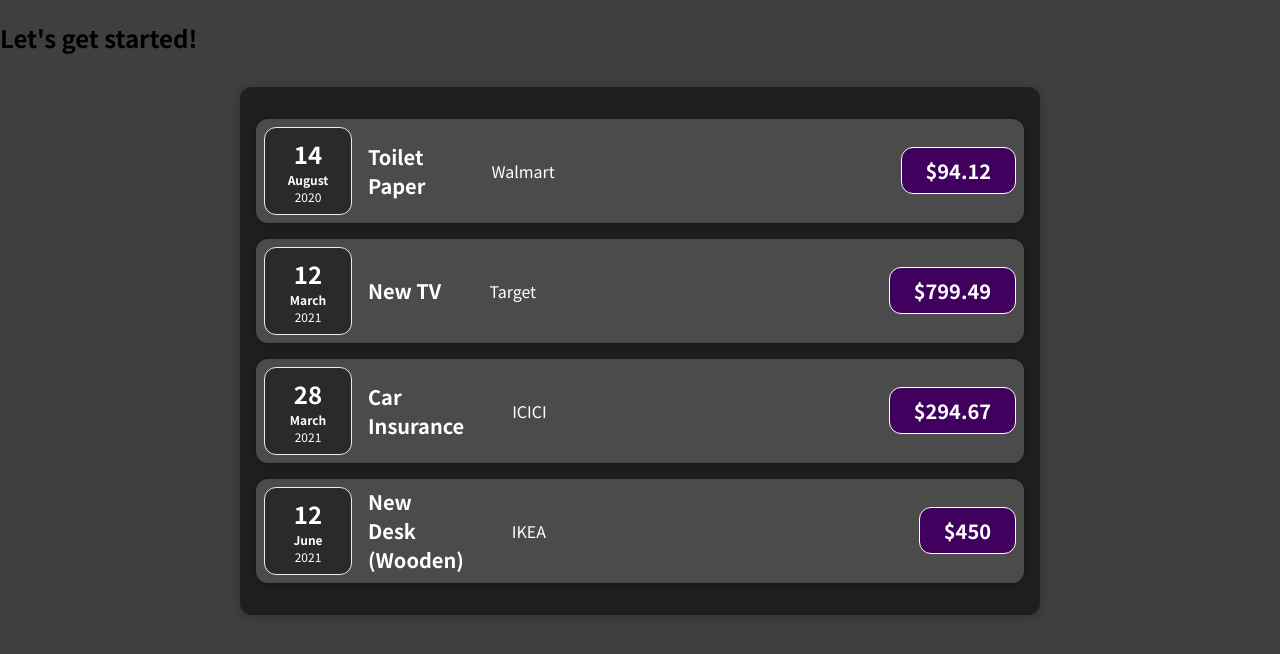
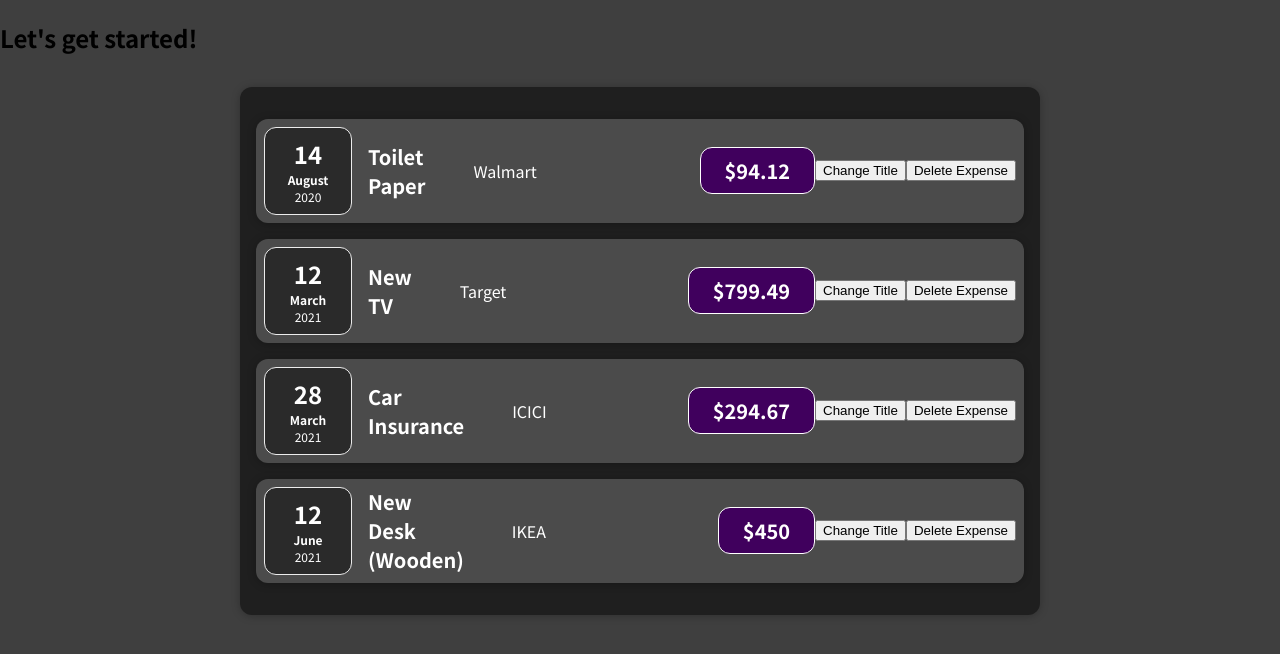
Before and after one commit to Immernachtreich/Frontend-Development, a React (Create React App) app in the folder React-Guide/: page / in a window 1280 px wide. Shown: the top 654 px of the page. Built offline with nearby package versions, Linux system fonts and the light colour scheme.

Commit message:
Added buttons and handler functions

```diff
--- a/React-Guide/src/components/Expenses/ExpenseItem.js
+++ b/React-Guide/src/components/Expenses/ExpenseItem.js
@@ -8,10 +8,20 @@ import './ExpenseItem.css';
 
 const ExpenseItem = props => {
 
+    const clickHandler = e => {
+        console.log(e.target.parentElement);
+    }
+
+    const deleteHandler = e => {
+        e.target.parentElement.remove();
+    }
+
     return (
         <Card className='expense-item'>
             <ExpenseDate date={ props.date } />
             <ExpenseDetails expense={ props } />
+            <button onClick={ clickHandler }> Change Title </button>
+            <button onClick={ deleteHandler }> Delete Expense </button>
         </Card>
     );
 }
```
